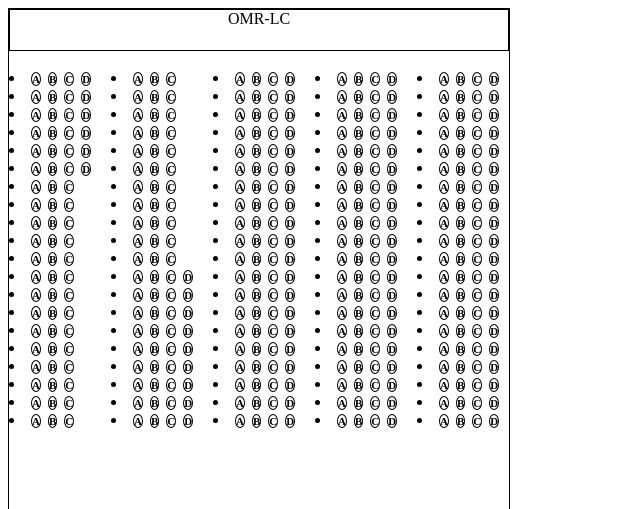
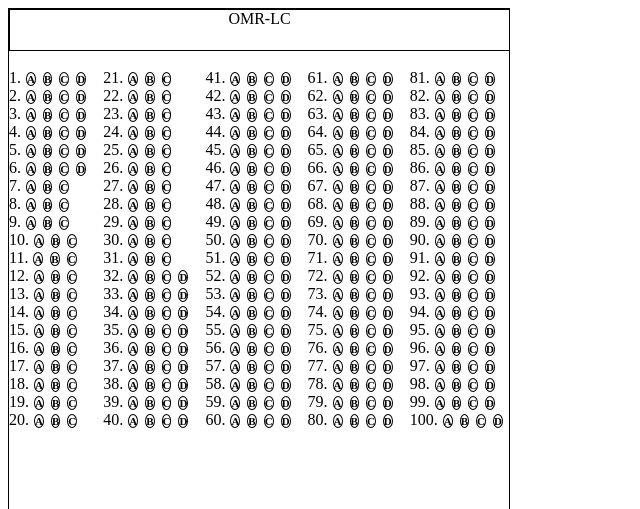
Before and after one commit to kkkkimtaehyeon/toeic-helper, a plain HTML site: page index.html in a window 1280 px wide. Shown: the top 509 px of the page, without its empty margins (0-640 px from the left). Drawn offline with Linux system fonts and the light colour scheme.

Commit message:
문제 인덱스 추가

```diff
--- a/omr.css
+++ b/omr.css
@@ -8,6 +8,25 @@
     grid-template-rows: 50px 400px;
     grid-gap: 10px;
 }
+body {
+    counter-reset: number;
+}
+
+div[class*="section"] {
+    counter-increment: number;
+}
+
+li {
+    counter-increment: number;
+    list-style: none; /* 기본 마커 숨김 */
+}
+
+li::before {
+    content: counter(number) "."; /* 전역 카운터와 로컬 카운터를 조합하여 마커 생성 */
+    margin-right: 5px; /* 마커와 텍스트 사이 간격 조절 */
+  }
+
+
 
 .header{
     grid-column: 1/6;
--- a/omr.js
+++ b/omr.js
@@ -49,6 +49,7 @@ const createAtoD = (section, start, end) => {
             div.innerHTML = choice[i];
 
             aToDList.appendChild(div);
+            aToDList.mark
 
         }
         aToDList.addEventListener('click',(event)=>{
```
